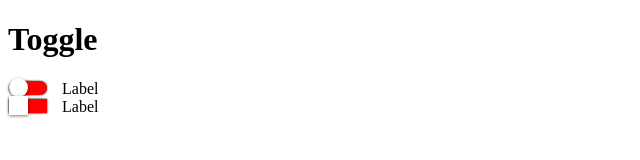
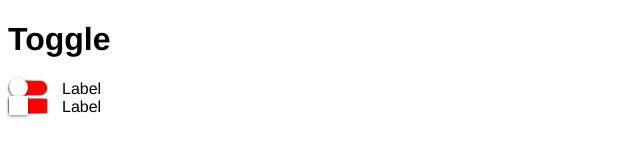
Before and after one commit to Goldinteractive/ui-toggle, a plain HTML site: page index.html in a window 1280 px wide. Shown: the full height of the page, 0-640 px from the left. Drawn offline with Linux system fonts and the light colour scheme.

Commit message:
automatic push from a lazy boy

```diff
--- a/index.html
+++ b/index.html
@@ -2,6 +2,15 @@
 <html>
 <head>
 	<link rel="stylesheet" href="style.css">
+	<style>
+		body {
+			font-family:'Aktiv Grotesk W01 Light1370681', Helvetica, Arial, sans-serif;
+			/*font-family:'Aktiv Grotesk W01 Regular' , Helvetica, Arial, sans-serif;*/
+		}
+		h1,h2,h3,h4 {
+			font-family:'Aktiv Grotesk W01 Regular' , Helvetica, Arial, sans-serif;
+		}
+	</style>
 </head>
 <body>
 	<h1>Toggle</h1>
```
Lines whose indentation alone changed are shown as unchanged.
